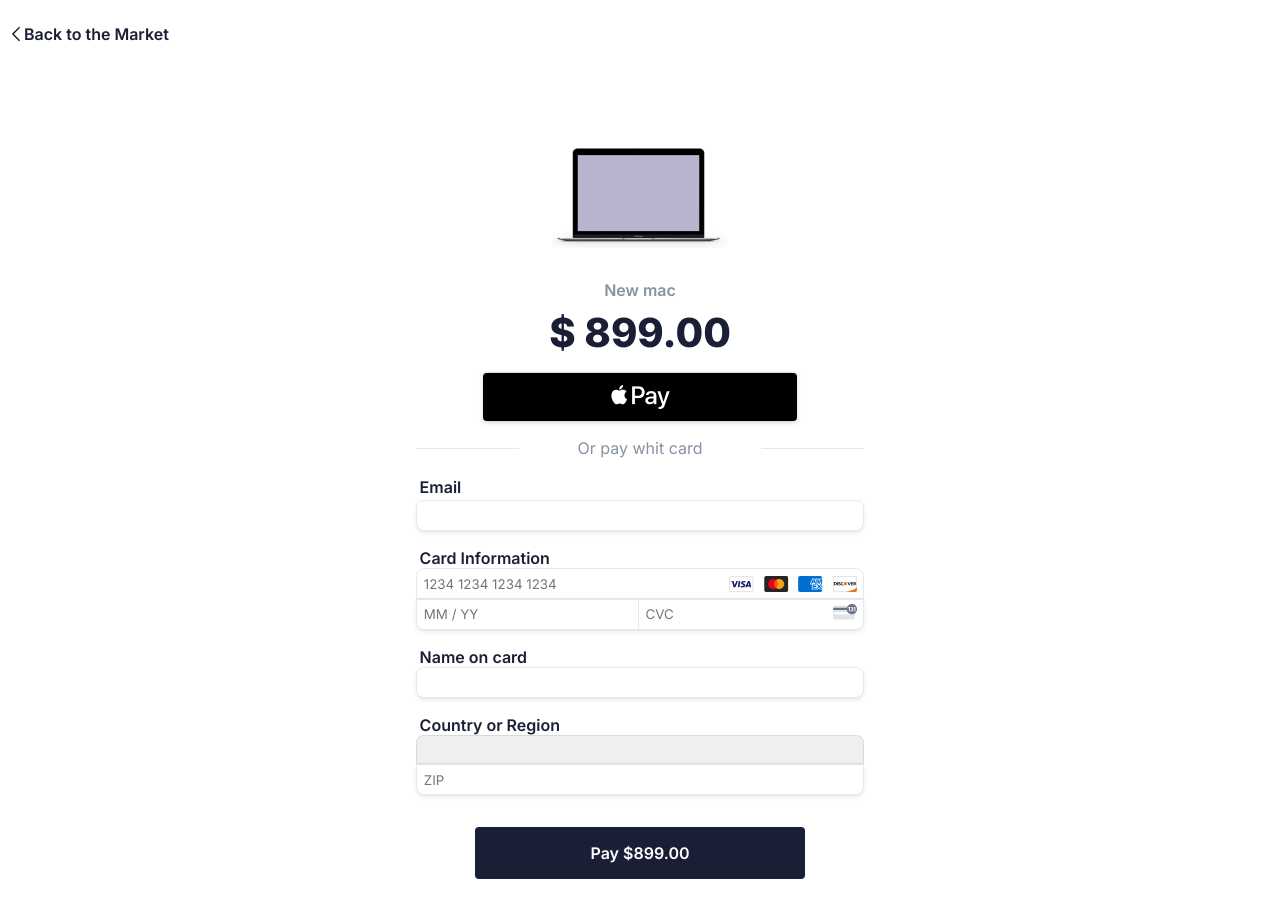
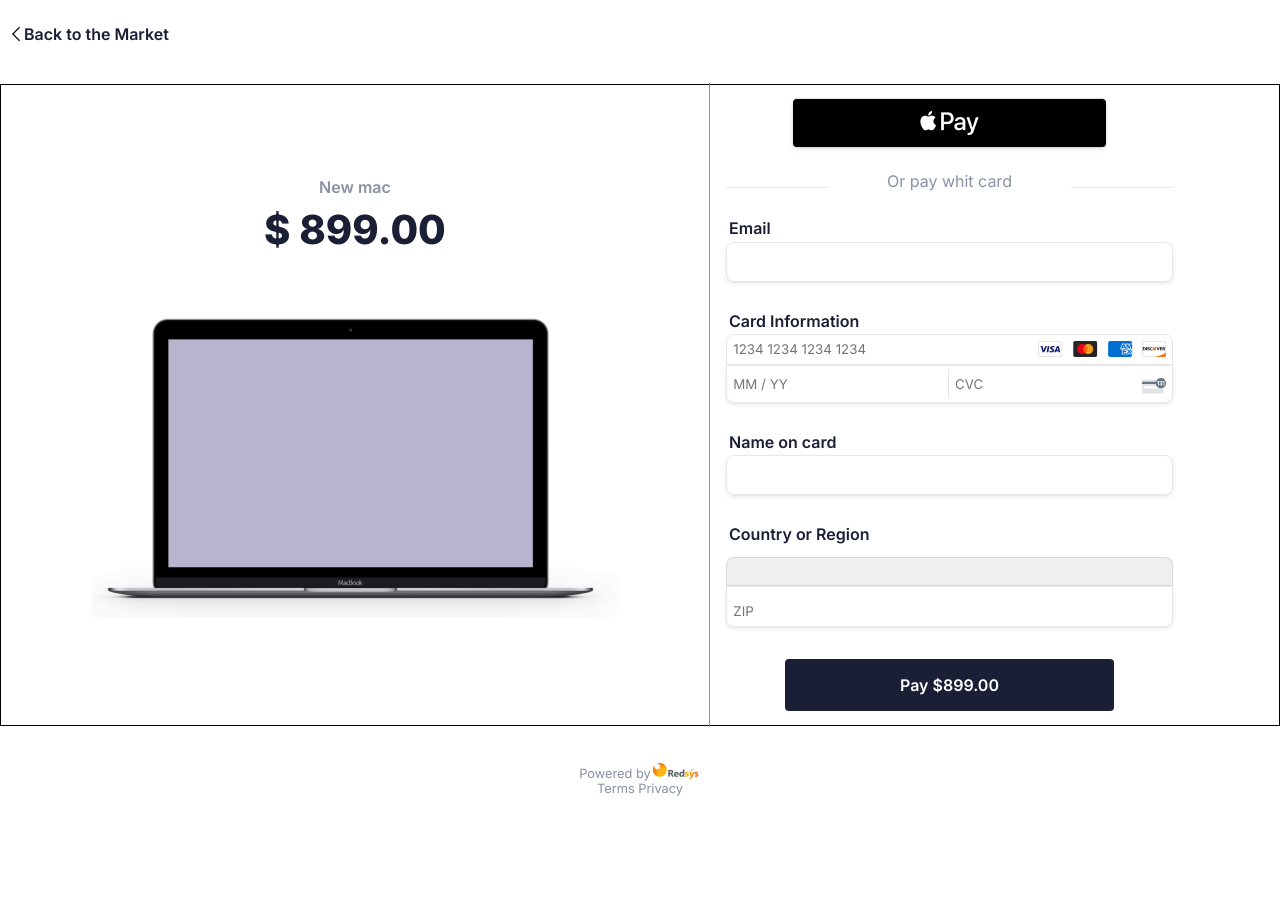
Before and after one commit to fervaldezjr/minimalistic-checkout, a plain HTML site: page index.html in a window 1280 px wide. Shown: the top 898 px of the page. After the commit the page ends 812 px from the top, so only its background shows below. Drawn offline with Linux system fonts and the light colour scheme; no server answers.

Commit message:
start to desktop media queries

```diff
--- a/css/styles.css
+++ b/css/styles.css
@@ -4,6 +4,7 @@
 3 PRODUCTS DETAILS // Image, product and price
 4 PAYMENT // Buttons and forms
 5 FOOTER
+6 MEDIA QUERIES
 ############################################################################## */
 
 
@@ -55,6 +56,23 @@ main {
     margin: 2rem 0;
 }
 
+.products-content {
+    display: flex;
+    flex-direction: column;
+    align-items: center;
+}
+
+.newMac-desktop {
+    display: none;
+}
+
+.products-text {
+    display: flex;
+    flex-direction: column;
+    justify-content: center;
+    align-items: center;
+}
+
 main img {
     margin: 4rem 0 1.5rem 0;
 }
@@ -73,6 +91,12 @@ main h2 {
 }
 
 /* 4 PAYMENT // Buttons and forms ########################################## */
+.payments-content {
+    display: flex;
+    flex-direction: column;
+    align-items: center;
+}
+
 .paymentsApple {
     margin: 1rem;
 }
@@ -356,6 +380,13 @@ main h2 {
     font-size: 1rem;
     font-weight: 600;
     color: #ffffff;
+    cursor: pointer;
+}
+
+.payCard button:hover {
+    background-color: #8792A2;
+    transition: .7s;
+
 }
 
 /* 5 FOOTER ########################################## */
@@ -386,3 +417,39 @@ footer .terms a{
     font-size: .8rem;
     color: #8792A2;
 }
+
+/* 6 MEDIA QUERIES ######################################################## */
+@media (min-width: 1024px) {
+    body {
+        font-size: 30px;
+    }
+
+    main {
+        border: 1px solid black;
+        height: 80vh;
+
+        flex-direction: row;
+        justify-content: space-evenly;
+    }
+
+    main .products-content {
+        display: flex;
+        flex-direction: column-reverse;
+    }
+
+    .products-content .products-text {
+        display: flex;
+    }
+
+    .products-content .newMac-mobile {
+        display: none;
+    }
+
+    .products-content .newMac-desktop {
+        display: flex;
+    }
+
+    main .payments-content {
+        border-left: solid 1px #8792A2;
+    }
+}
--- a/index.html
+++ b/index.html
@@ -18,10 +18,16 @@
     </nav>
     <!-- Products details // Image, product and price -->
     <main>
-        <img src="images/image-7.png" alt="New mac">
+        <div class="products-content">
+            <img src="images/image-7.png" alt="New mac mobile" class="newMac-mobile">
+            <img src="images/image-6.png" alt="New mac desktop" class="newMac-desktop">
+            <div class="products-text">
                 <h1>New mac</h1>
                 <h2>$ 899.00</h2>
+            </div>
+        </div>
         <!-- PAYMENT // Buttons and forms -->
+        <div class="payments-content">
             <section class="paymentsApple">
                 <button class="applePay"></button>
             </section>
@@ -88,6 +94,7 @@
                     <button>Pay $899.00</button>
                 </div>
             </section>
+        </div>
     </main>
     <!-- Footer -->
     <footer>
```
Lines whose indentation alone changed are shown as unchanged.
